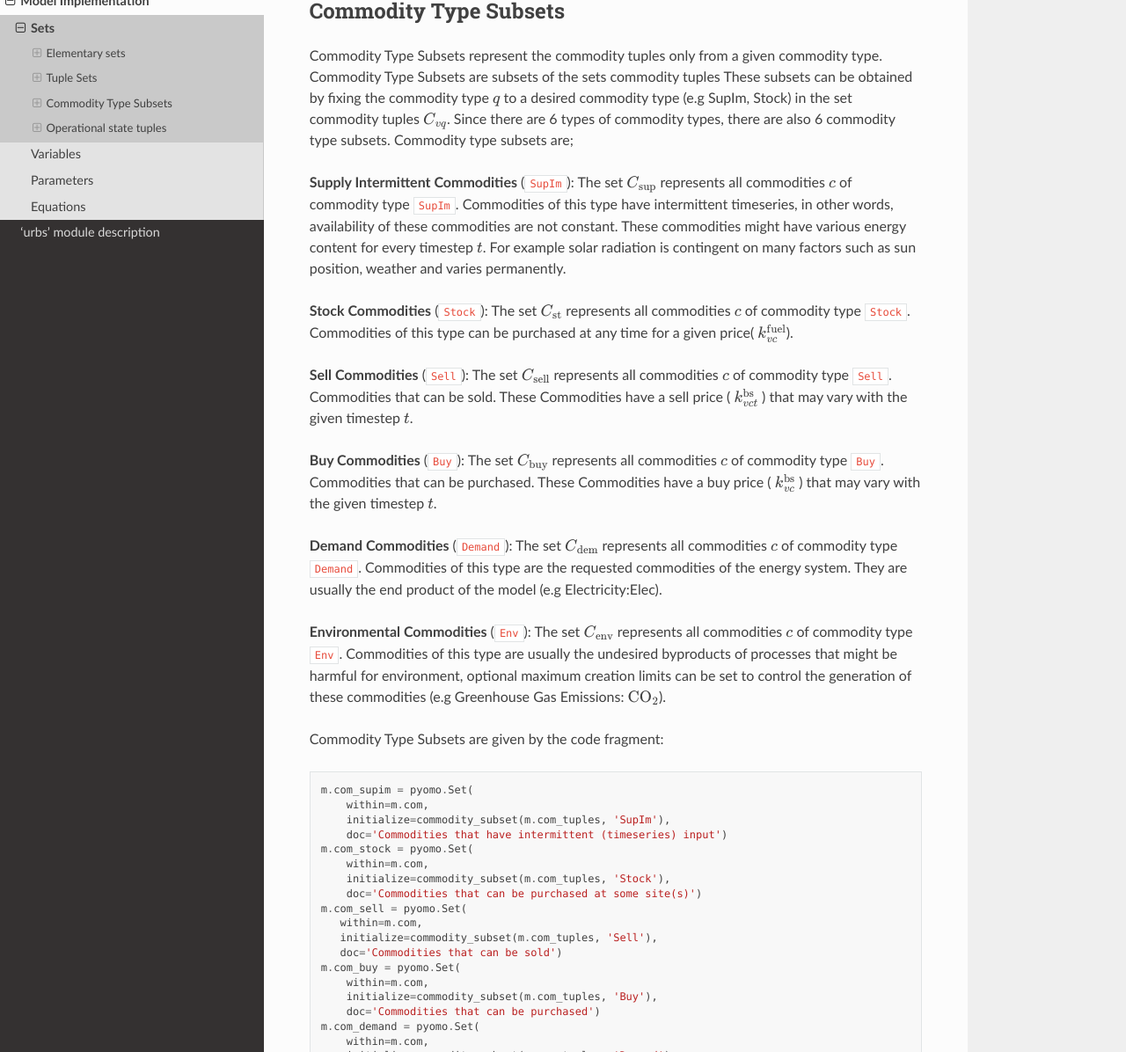
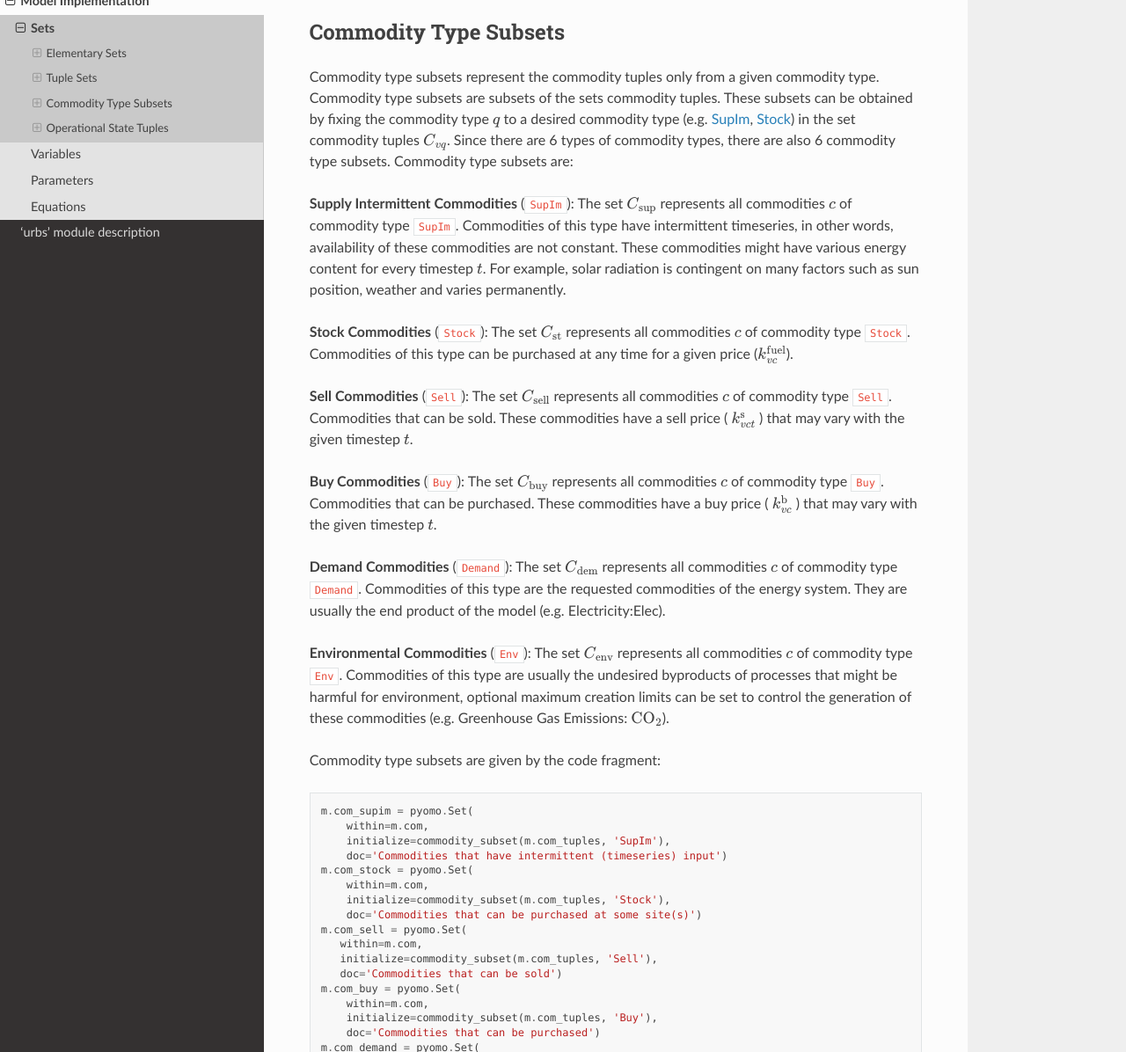
Before and after one commit to tum-ens/urbs, a Sphinx documentation site: the page built from doc/implementdoc/sets.rst, in a window 1280 px wide and 1400 px high, scrolled down 10195 px, cut to the strip 204-1400 px from the top of the window. Shown: the whole strip at 88% size. Built offline with Sphinx 7.4.7 and the Read the Docs theme 2.0.0, drawn with Linux system fonts in a browser that asks for light colours; some of the changed text lies outside the part shown.

```diff
--- a/doc/implementdoc/sets.rst
+++ b/doc/implementdoc/sets.rst
@@ -4,7 +4,7 @@ Sets
 ====
 
 Since urbs is a linear optimization model with many objects
-(e.g variables, parameters), it is reasonable to use sets to define the groups
+(e.g. variables, parameters), it is reasonable to use sets to define the groups
 of objects. With the usage of sets, many facilities are provided, such as
 understanding the main concepts of the model. Many objects are represented by
 various sets, therefore sets can be easily used to check whether some object
@@ -14,7 +14,7 @@ uppercase letters, and their members are usually expressed with the same
 lowercase letters. Main sets, tuple sets and subsets will be introduced in this
 respective order.
 
-Elementary sets
+Elementary Sets
 ---------------
 
 .. table:: *Table: Model Sets*
@@ -24,7 +24,7 @@ Elementary sets
 	======================== =====================
 	:math:`t \in T`          Timesteps
 	:math:`t \in T_\text{m}` Modelled Timesteps
-	:math:`y \in Y`          Support timeframes
+	:math:`y \in Y`          Support Timeframes
 	:math:`v \in V`          Sites
 	:math:`c \in C`          Commodities
 	:math:`q \in Q`          Commodity Types
@@ -68,7 +68,7 @@ Where:
 Modelled Timesteps
 ^^^^^^^^^^^^^^^^^^
 
-The Set, **modelled timesteps**, is a subset of the time steps set. The only
+The set, **modelled timesteps**, is a subset of the time steps set. The only
 difference between modelled timesteps set and the timesteps set is that the
 initial timestep :math:`t_0` is not included. All other features of the set
 time steps also apply to the set of modelled timesteps. This set is the main
@@ -91,7 +91,7 @@ Where:
 * ``m.timesteps[1:]`` represents the timesteps set starting from the second
   element, excluding the first timestep :math:`t_0`
 
-Support timeframes
+Support Timeframes
 ^^^^^^^^^^^^^^^^^^
 
 **Support timeframes** are represented by the set :math:`Y`. They represent the
@@ -108,12 +108,12 @@ In script ``model.py`` the set is defined as:
 Sites
 ^^^^^
 
-**Sites** are represented by the set :math:`V`. A Site :math:`v` can be any
-distinct location, a place of settlement or activity (e.g `process`,
-`transmission`, `storage`).A site is for example an individual building,
-region, country or even continent. Sites can be imagined as nodes(vertices) on
+**Sites** are represented by the set :math:`V`. A site :math:`v` can be any
+distinct location, a place of settlement or activity (e.g. `process`,
+`transmission`, `storage`). A site is for example an individual building,
+region, country or even continent. Sites can be imagined as nodes (vertices) on
 a graph of locations, connected by edges. Index of this set are the
-descriptions of the Sites (e.g north, middle, south). In script ``model.py``
+descriptions of the sites (e.g. north, middle, south). In script ``model.py``
 this set is defined by ``sit`` and initialized by the code fragment:
 
 ::
@@ -125,14 +125,14 @@ this set is defined by ``sit`` and initialized by the code fragment:
 Commodities
 ^^^^^^^^^^^
 
-As explained in the Overview section, **commodities** are goods that can be
-generated, stored, transmitted or consumed. The set of Commodities represents
+As explained in the :ref:`overview <commodity-def-at-overview>` section, **commodities** are goods that can be
+generated, stored, transmitted or consumed. The set of commodities represents
 all goods that are relevant to the modelled energy system, such as all energy
 carriers, inputs, outputs, intermediate substances. (e.g Coal, CO2, Electric,
 Wind) By default, commodities are given by their energy content (MWh). Usage of
 some commodities are limited by a maximum value or maximum value per timestep
 due to their availability or restrictions, also some commodities have a price
-that needs to be compensated..(e.g coal, wind, solar).In script ``model.py``
+that needs to be compensated..(e.g. coal, wind, solar). In script ``model.py``
 this set is defined by ``com`` and initialized by the code fragment:
 
 ::
@@ -143,8 +143,8 @@ this set is defined by ``com`` and initialized by the code fragment:
 
 Commodity Types
 ^^^^^^^^^^^^^^^
-Commodities differ in their usage purposes, consequently **commodity types**
-are introduced to subdivide commodities by their features. These Types are hard
+Commodities differ in their usage purposes, consequently :ref:`commodity types <commodity-def-at-overview>`
+are introduced to subdivide commodities by their features. These types are hard
 coded as ``SupIm``, ``Stock``, ``Demand``, ``Env``, ``Buy``, ``Sell``. In
 script ``model.py`` this set is defined as ``com_type`` and initialized by the
 code fragment:
@@ -159,14 +159,14 @@ code fragment:
 Processes
 ^^^^^^^^^
 
-One of the most important elements of an energy system is the **process**. A
+One of the most important elements of an energy system is the :ref:`process <process-def-userguide>`. A
 process :math:`p` can be defined by the action of changing one or more forms of
 energy, i.e. commodities, to others. In our modelled energy system, processes
 convert input commodities into output commodities. Process technologies are
 represented by the set processes :math:`P`. Different processes technologies
 have fixed input and output commodities. These input and output commodities can
 be either single or multiple regardless of each other. Some example members of
-this set can be: `Wind Turbine`,`Gas Plant`, `Photovoltaics`. In script
+this set can be: *Wind Turbine*, *Gas Plant*, *Photovoltaics*. In script
 ``model.py`` this set is defined as ``pro`` and initialized by the code
 fragment:
 
@@ -180,12 +180,12 @@ fragment:
 Storages
 ^^^^^^^^
 
-Energy **Storage** is provided by technical facilities that store energy to
+Energy :ref:`storage <storage-def-userguide>` is provided by technical facilities that store energy to
 generate a commodity at a later time for the purpose of meeting the demand.
 Occasionally, on-hand commodities may not be able to satisfy the required
 amount of energy to meet the demand, or the available amount of energy may be
-much more than required.Storage technologies play a major role in such
-circumstances. The Set :math:`S` represents all storage technologies (e.g
+much more than required. Storage technologies play a major role in such
+circumstances. The Set :math:`S` represents all storage technologies (e.g.
 `Pump storage`). In script ``model.py`` this set is defined as ``sto`` and
 initialized by the code fragment:
 
@@ -198,10 +198,10 @@ initialized by the code fragment:
 Transmissions
 ^^^^^^^^^^^^^
 
-**Transmissions** :math:`f \in F` represent possible conveyances of commodities
+:ref:`Transmissions <transmission-def-userguide>` :math:`f \in F` represent possible conveyances of commodities
 between sites. Transmission process technologies can vary between different
 commodities, due to distinct physical attributes and forms of commodities. Some
-examples for Transmission technologies are: `hvac`, `hvdc`, `pipeline`) In
+examples for transmission technologies are: `hvac`, `hvdc`, `pipeline`. In
 script ``model.py`` this set is defined as ``tra`` and initialized by the code
 fragment:
 
@@ -220,7 +220,7 @@ One of the major goals of the model is to calculate the costs of a simulated
 energy system. There are 6 different types of costs. Each one has different
 features and are defined for different instances. Set of **cost types** is
 hardcoded, which means they are not considered to be fixed or changed  by the
-user. The Set :math:`R` defines the Cost Types, each member :math:`r` of this
+user. The set :math:`R` defines the cost types, each member :math:`r` of this
 set :math:`R` represents a unique cost type name. The cost types are hard coded
 as: ``Investment``, ``Fix``, ``Variable``, ``Fuel``, ``Revenue``, ``Purchase``,
 ``Startup``. In script ``model.py`` this set is defined as ``cost_type`` and
@@ -331,7 +331,7 @@ Transmission Tuples
 Transmission tuples represent possible transmissions. These are represented by
 the set :math:`F_{yc{v_\text{out}}{v_\text{in}}}`. A member
 :math:`f_{yc{v_\text{out}}{v_\text{in}}}` in set
-:math:`F_{yc{v_\text{out}}{v_\text{in}}}` is a transmission :math:`f`,that is
+:math:`F_{yc{v_\text{out}}{v_\text{in}}}` is a transmission :math:`f`, that is
 directed from an origin site :math:`v_\text{out}` to a destination site
 :math:`v_{in}` and carrying the commodity :math:`c` in support timeframe
 :math:`y`. The term "\ `directed from an origin site` :math:`v_\text{out}`
@@ -388,7 +388,7 @@ Storage Tuples
 ^^^^^^^^^^^^^^
 Storage tuples label storages. They are represented by the set :math:`S_{yvc}`.
 A member :math:`s_{yvc}` in set :math:`S_{yvc}` is a storage :math:`s` of
-commodity :math:`c` in site :math:`v` and support timeframe :math:`y` For
+commodity :math:`c` in site :math:`v` and support timeframe :math:`y` for
 example, `(2020, Mid, Bat, Elec)` is interpreted as storage `Bat` for commodity
 `Elec` in site `Mid` in the year `2020`. This set is defined as ``sto_tuples``
 and given by the code fragment:
@@ -567,47 +567,47 @@ where the following function is utilized:
 Commodity Type Subsets
 ----------------------
 
-Commodity Type Subsets represent the commodity tuples only from a given
-commodity type. Commodity Type Subsets are subsets of the sets commodity tuples
+Commodity type subsets represent the commodity tuples only from a given
+commodity type. Commodity type subsets are subsets of the sets commodity tuples.
 These subsets can be obtained by fixing the commodity type :math:`q` to a
-desired commodity type (e.g SupIm, Stock) in the set commodity tuples
+desired commodity type (e.g. :ref:`SupIm <supply-intermmittent-def>`, :ref:`Stock <stock-commodity-def>`) in the set commodity tuples
 :math:`C_{vq}`. Since there are 6 types of commodity types, there are also 6
-commodity type subsets. Commodity type subsets are;
+commodity type subsets. Commodity type subsets are:
 
 **Supply Intermittent Commodities** (``SupIm``): The set :math:`C_\text{sup}`
 represents all commodities :math:`c` of commodity type ``SupIm``. Commodities
 of this type have intermittent timeseries, in other words, availability of
 these commodities are not constant. These commodities might have various energy
-content for every timestep :math:`t`. For example solar radiation is contingent
+content for every timestep :math:`t`. For example, solar radiation is contingent
 on many factors such as sun position, weather and varies permanently.
 
 **Stock Commodities** (``Stock``): The set :math:`C_\text{st}` represents all
 commodities :math:`c` of commodity type ``Stock``. Commodities of this type can
-be purchased at any time for a given price( :math:`k_{vc}^\text{fuel}`).
+be purchased at any time for a given price (:math:`k_{vc}^\text{fuel}`).
 
 **Sell Commodities** (``Sell``): The set :math:`C_\text{sell}` represents all
 commodities :math:`c` of commodity type ``Sell``. Commodities that can be sold.
-These Commodities have a sell price ( :math:`k_{vct}^\text{bs}` ) that may vary
+These commodities have a sell price ( :math:`k_{vct}^\text{s}` ) that may vary
 with the given timestep :math:`t`.
 
 **Buy Commodities** (``Buy``): The set :math:`C_\text{buy}` represents all
 commodities :math:`c` of commodity type ``Buy``. Commodities that can be
-purchased. These Commodities have a buy price ( :math:`k_{vc}^\text{bs}` ) that
+purchased. These commodities have a buy price ( :math:`k_{vc}^\text{b}` ) that
 may vary with the given timestep :math:`t`.
 
 **Demand Commodities** (``Demand``): The set :math:`C_\text{dem}` represents
 all commodities :math:`c` of commodity type ``Demand``. Commodities of this
 type are the requested commodities of the energy system. They are usually the
-end product of the model (e.g Electricity:Elec).
+end product of the model (e.g. Electricity:Elec).
 
 **Environmental Commodities** (``Env``): The set :math:`C_\text{env}`
 represents all commodities :math:`c` of commodity type ``Env``. Commodities of
 this type are usually the undesired byproducts of processes that might be
 harmful for environment, optional maximum creation limits can be set to control
 the generation of these commodities
-(e.g Greenhouse Gas Emissions: :math:`\text{CO}_2`).
+(e.g. Greenhouse Gas Emissions: :math:`\text{CO}_2`).
 
-Commodity Type Subsets are given by the code fragment:
+Commodity type subsets are given by the code fragment:
 ::
 
     m.com_supim = pyomo.Set(
@@ -649,7 +649,7 @@ Where:
            commodity type.
 
 
-Operational state tuples
+Operational State Tuples
 ------------------------
 
 For intertemporal optimization the operational state of units in a support
@@ -718,7 +718,7 @@ where the following function is utilized:
 
 .. _installation-in-earlier:
 
-Installation in earlier support timeframe
+Installation in Earlier Support Timeframe
 ^^^^^^^^^^^^^^^^^^^^^^^^^^^^^^^^^^^^^^^^^
 Processes installed in an earlier support timeframe `stf` and still usable in
 support timeframe `stf_later` are collected in the following tuple set:
```
Also changed, not shown: other parts of doc/implementdoc/sets.rst (+8 -8 lines), doc/users_guide/overview.rst (+9 -0 lines).
